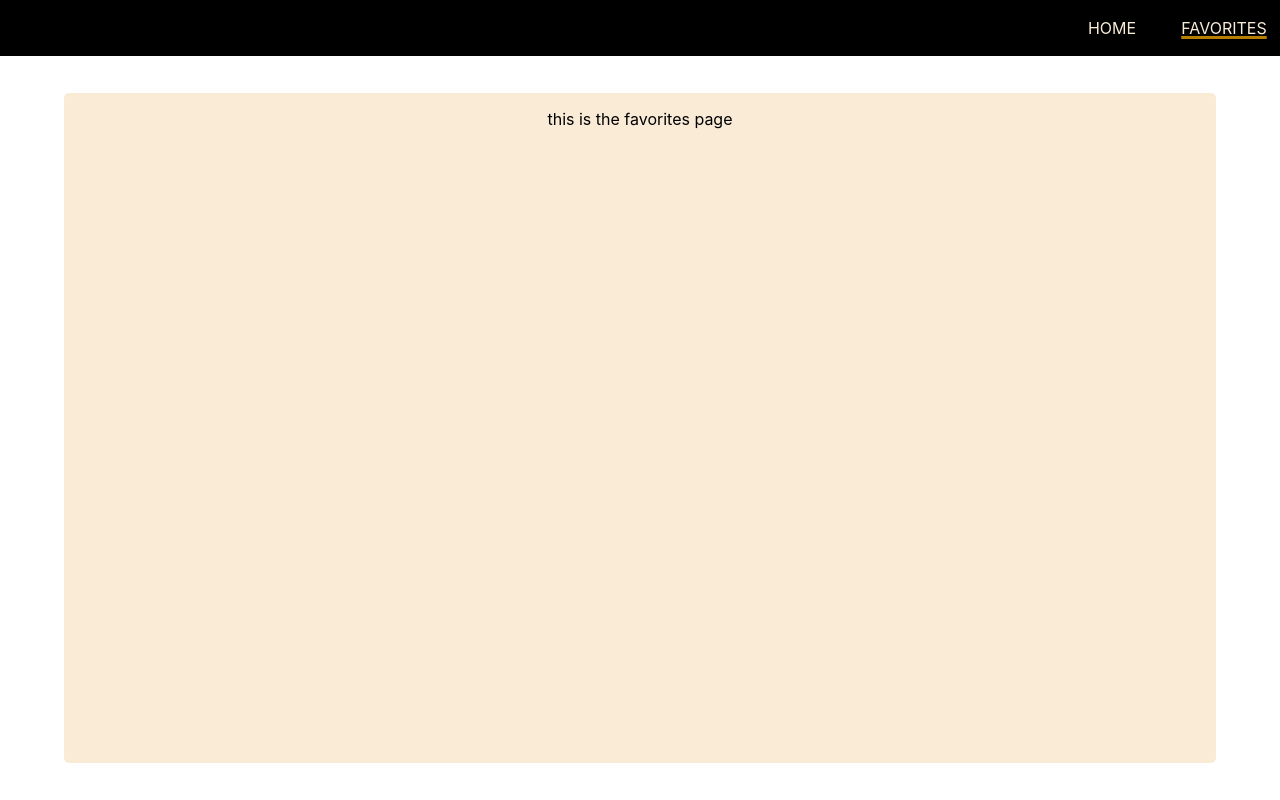
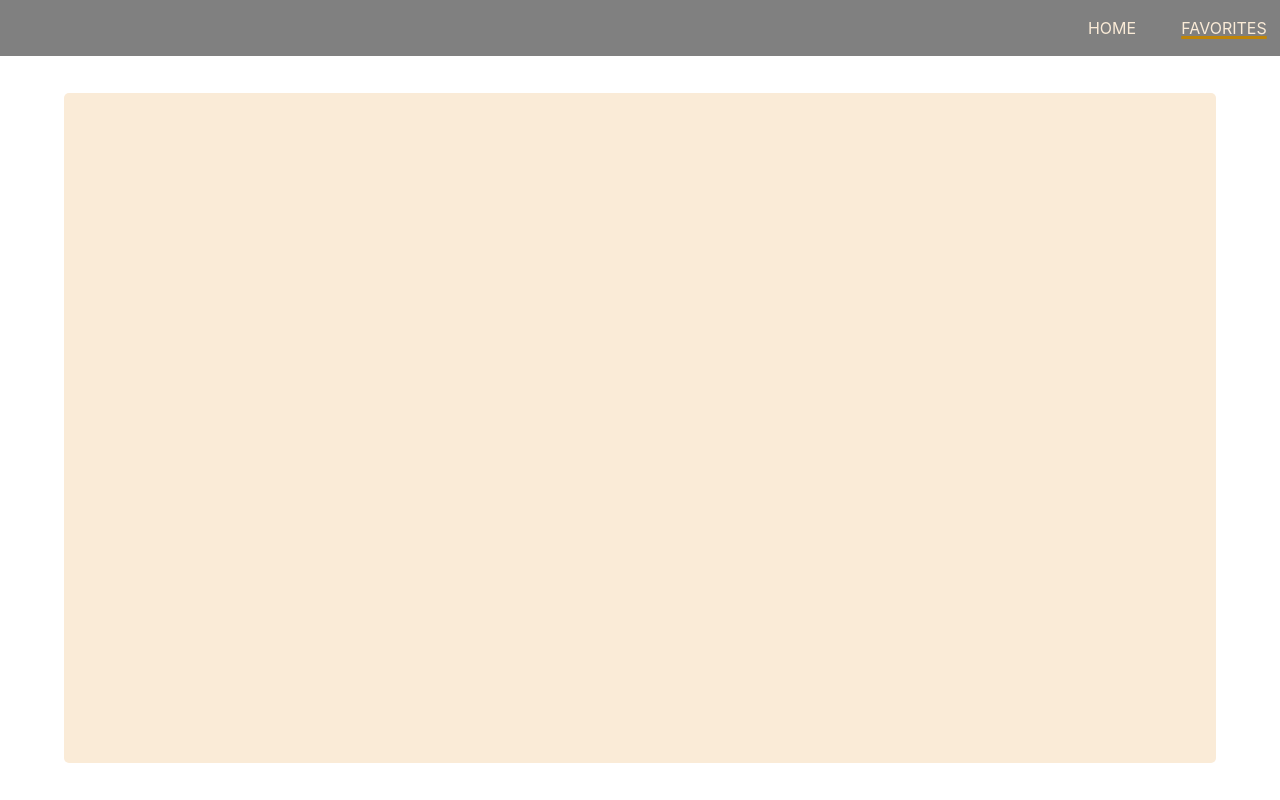
Before and after one commit to Jwensloff/libation-station, a React (Create React App) app: page /favorites in a window 1280 px wide. Built offline with nearby package versions, Linux system fonts and the light colour scheme.

Commit message:
feat: Allow favoritedd data to come through the console

```diff
--- a/src/Components/App/App.js
+++ b/src/Components/App/App.js
@@ -12,7 +12,8 @@ function App() {
   const [favorites, setFavorites] = useState([]);
 
   const addToFavorites = (cocktail) => {
-    setFavorites((prev) => [...prev, cocktail]);
+    setFavorites([...favorites, cocktail]);
+    // console.log('ALL FAVORITES', favorites)
   };
 
   const deleteFavorite = (id) => {
@@ -22,7 +23,8 @@ function App() {
     setFavorites(filteredCocktails);
   };
 
-  console.log('faves', favorites);
+  // console.log('faves',favorites);
+
   return (
     <div className='App'>
       <NavBar />
--- a/src/Components/CocktailWrapper/CocktailWrapper.js
+++ b/src/Components/CocktailWrapper/CocktailWrapper.js
@@ -22,7 +22,7 @@ function CocktailWrapper({
         measurements.push(cocktail[key]);
       }
       measurements.map((measurement, index) => {
-        let ing = `${measurement}${ingredients[index]}`;
+        let ing = `${measurement} ${ingredients[index]}`;
         if (!finalIngredients.includes(ing)) {
           finalIngredients.push(ing);
         }
--- a/src/Components/FavoritesPage/FavoritesPage.js
+++ b/src/Components/FavoritesPage/FavoritesPage.js
@@ -1,9 +1,25 @@
-import './FavoritesPage.css'
+import { useEffect } from 'react';
+import './FavoritesPage.css';
+import SingleCocktail from '../SingleCocktail/SingleCocktail';
 
-function FavoritesPage () {
-  return (<div>
-    this is the favorites page
-  </div>)
+function FavoritesPage({ favorites }) {
+  // console.log('from faves page',favorites)
+  // useEffect
+  const favorited = favorites.map((favorite) => {
+    // console.log('favorites',favorite.name);
+    <SingleCocktail
+      name={favorite.name}
+      //         ingredients={finalIngredients}
+      //         instructions={cocktail.strInstructions}
+      //         id={cocktail.idDrink}
+      //         img={cocktail.strDrinkThumb}
+      //         addToFavorites={addToFavorites}
+      //         deleteFavorite={deleteFavorite}
+      //         key={cocktail.idDrink}
+    ></SingleCocktail>;
+  });
+
+  return <div>{favorited}</div>;
 }
 
-export default FavoritesPage
+export default FavoritesPage;
--- a/src/Components/NavBar/NavBar.css
+++ b/src/Components/NavBar/NavBar.css
@@ -3,7 +3,7 @@
   justify-content: flex-end;
   /* position: absolute; */
   top: 0;
-  background-color: black;
+  background-color: grey;
   width: 100%;
   height: 7vh;
 }
--- a/src/Components/SingleCocktail/SingleCocktail.js
+++ b/src/Components/SingleCocktail/SingleCocktail.js
@@ -9,7 +9,6 @@ function SingleCocktail({
   addToFavorites,
   deleteFavorite,
 }) {
-  // console.log('ing',ingredients)
   let formattedIngredients = ingredients.map((ingredient) => {
     return <li>{ingredient}</li>;
   });
```
